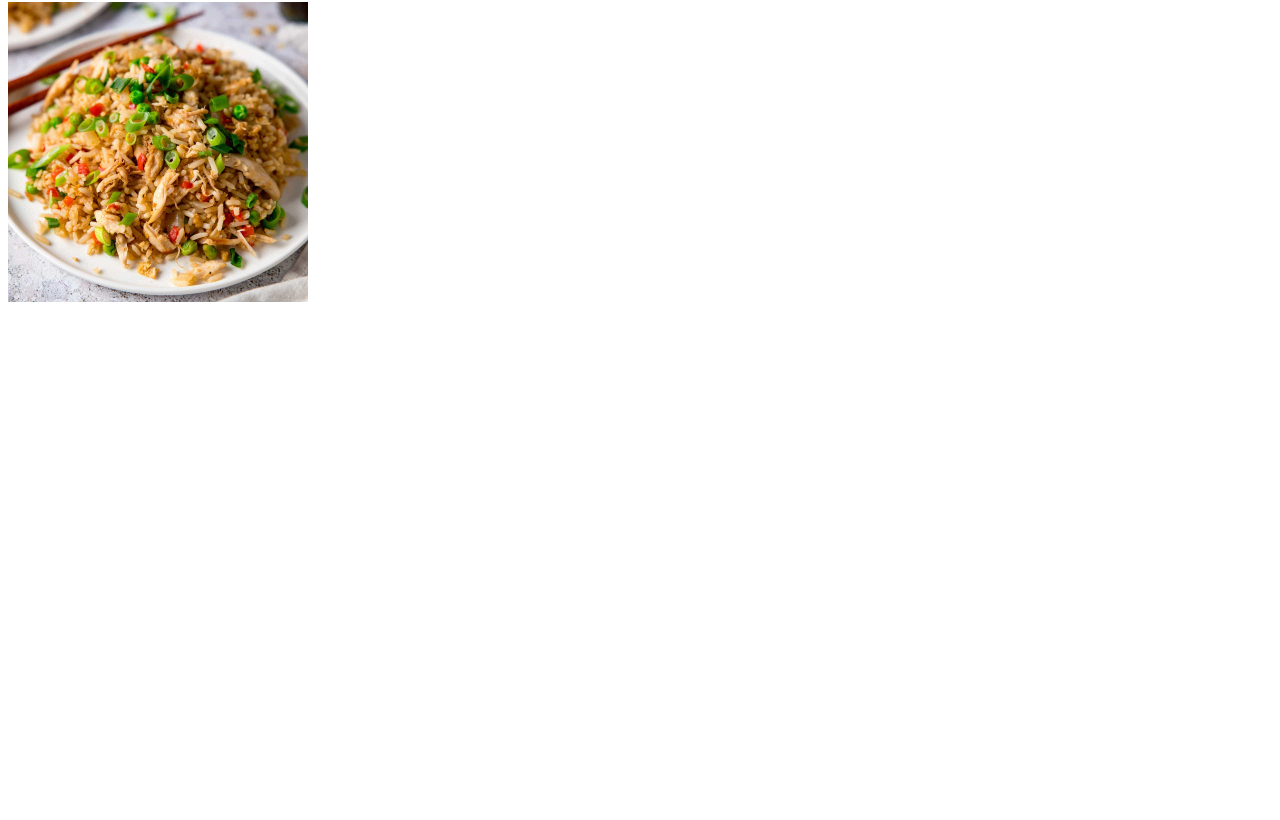
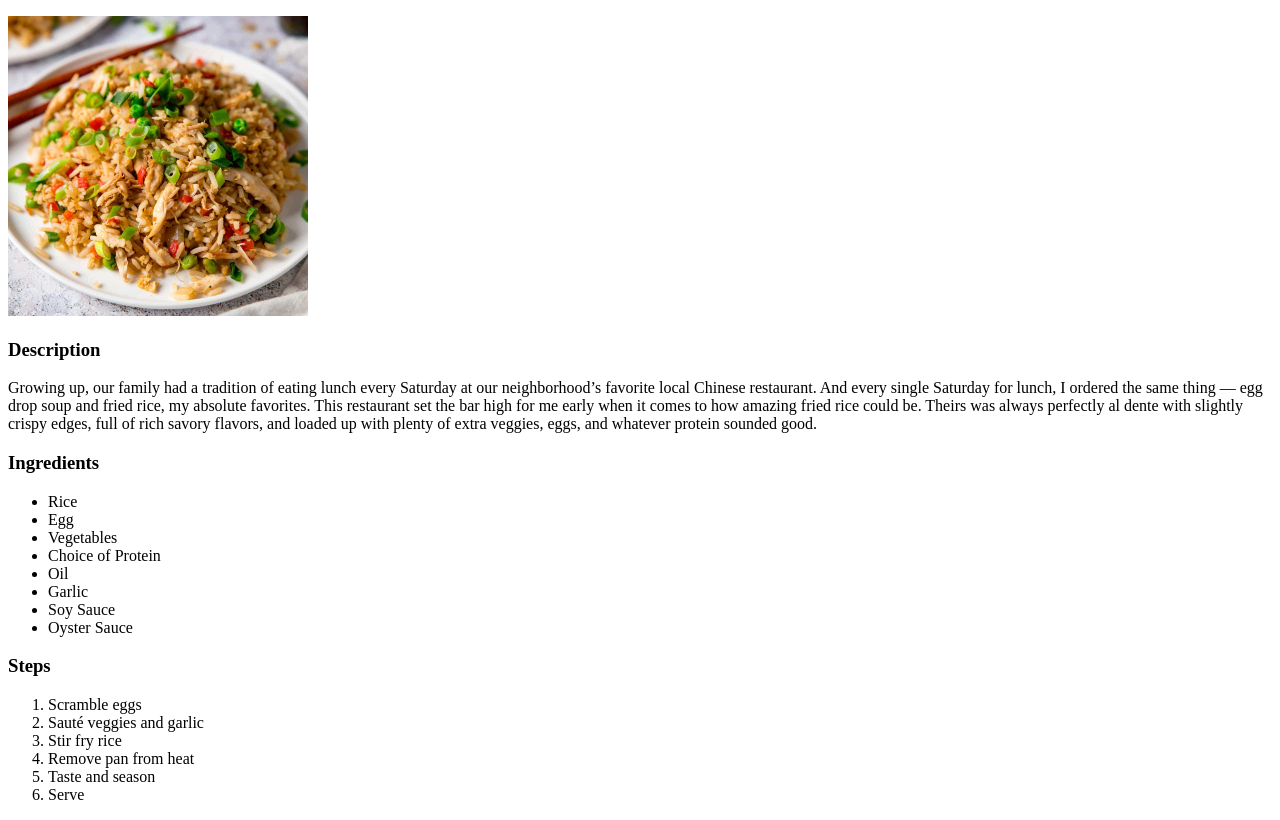
Before and after one commit to nchowcode/odin-recipes, a plain HTML site: page recipes/fried-rice.html in a window 1280 px wide. Shown: the part 64-884 px from the top of the page. Before the commit the page ends 800 px from the top, so only its background shows below. Drawn offline with Linux system fonts and the light colour scheme.

Commit message:
Add html boilerplate to file and body elements
Added Description, Ingredients, Steps headings and lists under each

```diff
--- a/recipes/fried-rice.html
+++ b/recipes/fried-rice.html
@@ -1,2 +1,36 @@
-<h1>Fried Rice</h1>
-<img src="../images/fried-rice.jpg" alt="Fried Rice Image" height="300" width="300">
+<!DOCTYPE html>
+<html lang="en">
+<head>
+    <meta charset="UTF-8">
+    <meta name="viewport" content="width=device-width, initial-scale=1.0">
+    <title>Fried Rice Recipe</title>
+</head>
+<body>
+    <h1>Fried Rice</h1>
+    <img src="../images/fried-rice.jpg" alt="Fried Rice Image" height="300" width="300">
+    <h3>Description</h3>
+        <p>
+            Growing up, our family had a tradition of eating lunch every Saturday at our neighborhood’s favorite local Chinese restaurant. And every single Saturday for lunch, I ordered the same thing — egg drop soup and fried rice, my absolute favorites. This restaurant set the bar high for me early when it comes to how amazing fried rice could be. Theirs was always perfectly al dente with slightly crispy edges, full of rich savory flavors, and loaded up with plenty of extra veggies, eggs, and whatever protein sounded good.
+        </p>
+    <h3>Ingredients</h3>
+        <ul>
+            <li>Rice</li>
+            <li>Egg</li>
+            <li>Vegetables</li>
+            <li>Choice of Protein</li>
+            <li>Oil</li>
+            <li>Garlic</li>
+            <li>Soy Sauce</li>
+            <li>Oyster Sauce</li>
+        </ul>
+    <h3>Steps</h3>
+        <ol>
+            <li>Scramble eggs</li>
+            <li>Sauté veggies and garlic</li>
+            <li>Stir fry rice</li>
+            <li>Remove pan from heat</li>
+            <li>Taste and season</li>
+            <li>Serve</li>
+        </ol>
+</body>
+</html>
```
